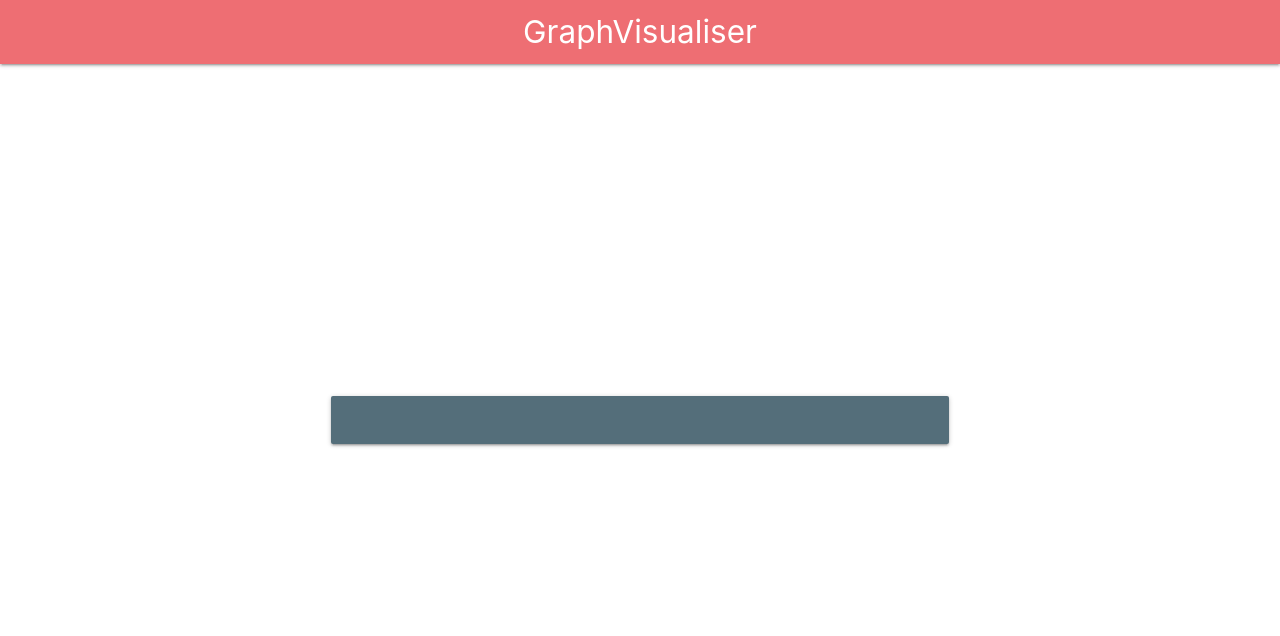
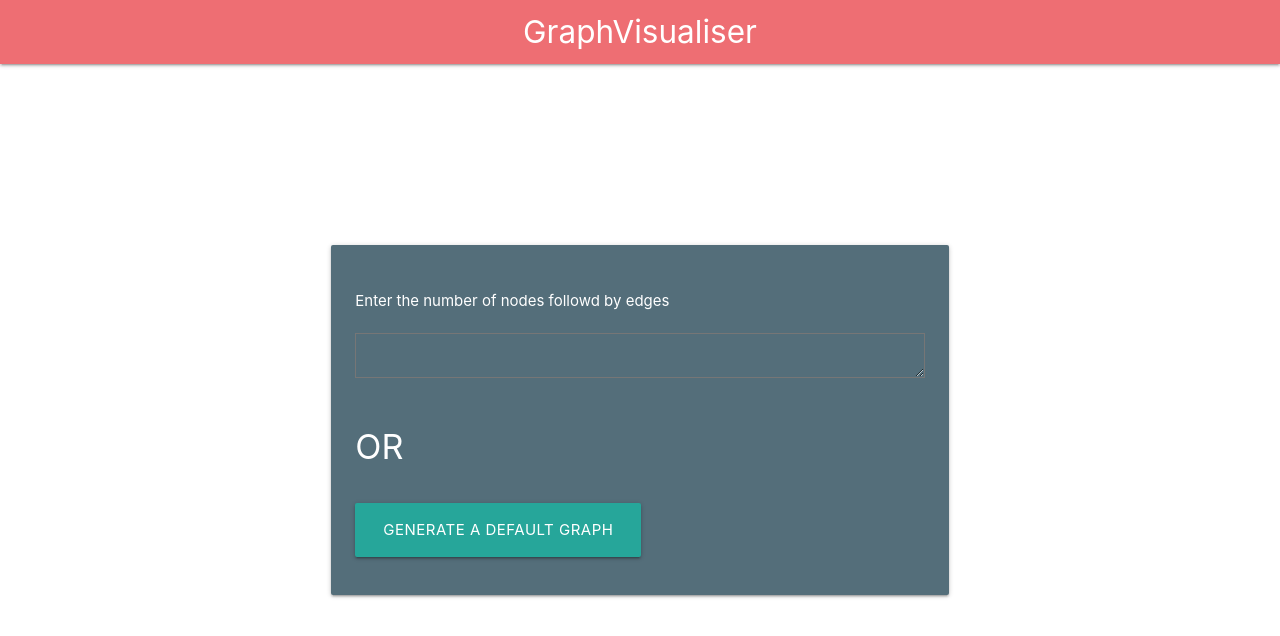
Before and after one commit to gagan2005/Graphvisualiser, a plain HTML site: page interface.html in a window 1280 px wide. Drawn offline with Linux system fonts and the light colour scheme.

Commit message:
Added content to interface

```diff
--- a/interface.html
+++ b/interface.html
@@ -25,7 +25,13 @@
       <div class="card blue-grey darken-1">
         <div class="card-content white-text">
             <!--Content to be added here-->
-
+            Enter the number of nodes followd by edges
+           <textarea>
+           </textarea>
+           <h4>OR
+           <br>
+           <br>
+            <a class="waves-effect waves-light btn-large">Generate a default graph</a>
         </div>
       </div>
     </div>
```
